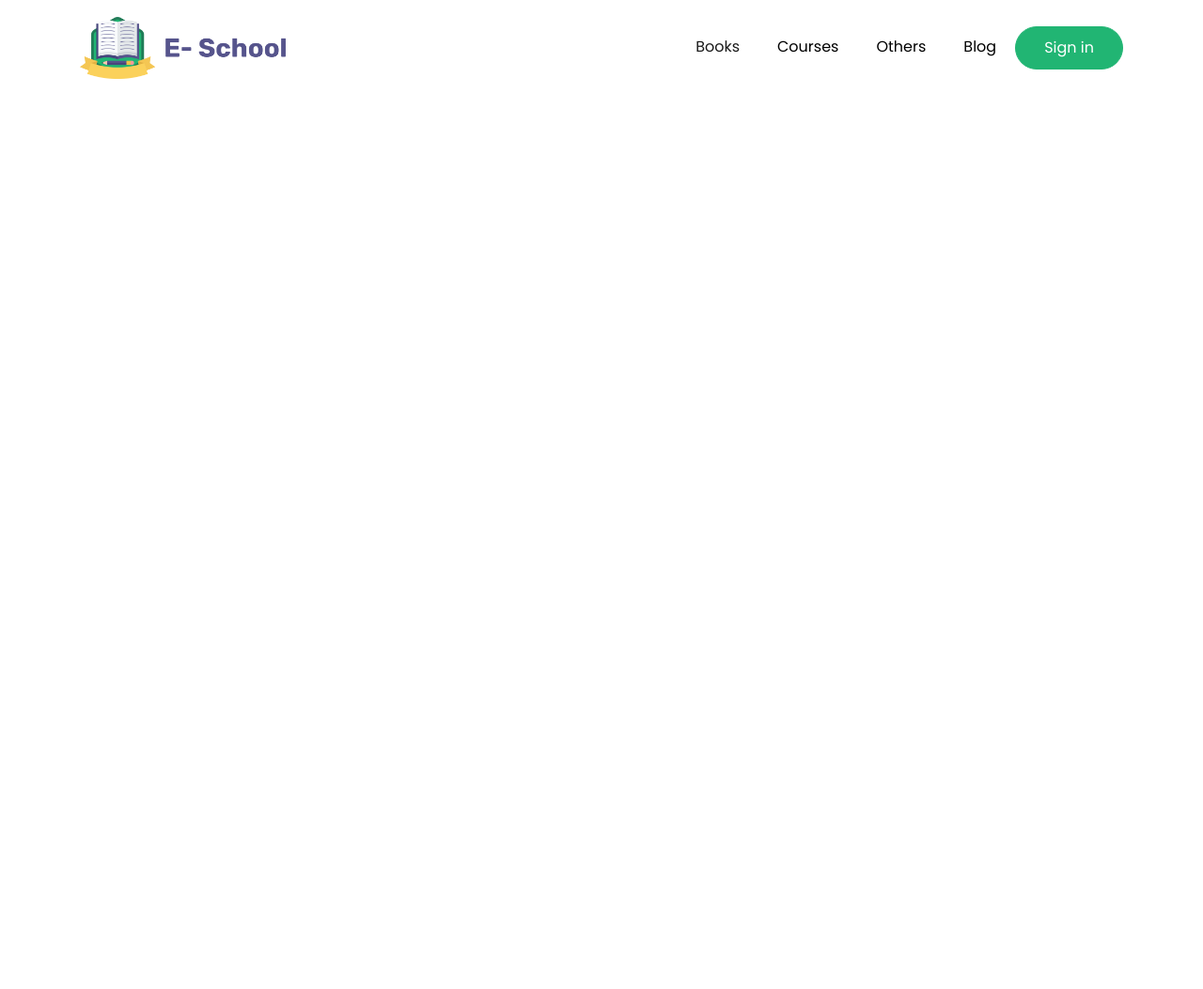
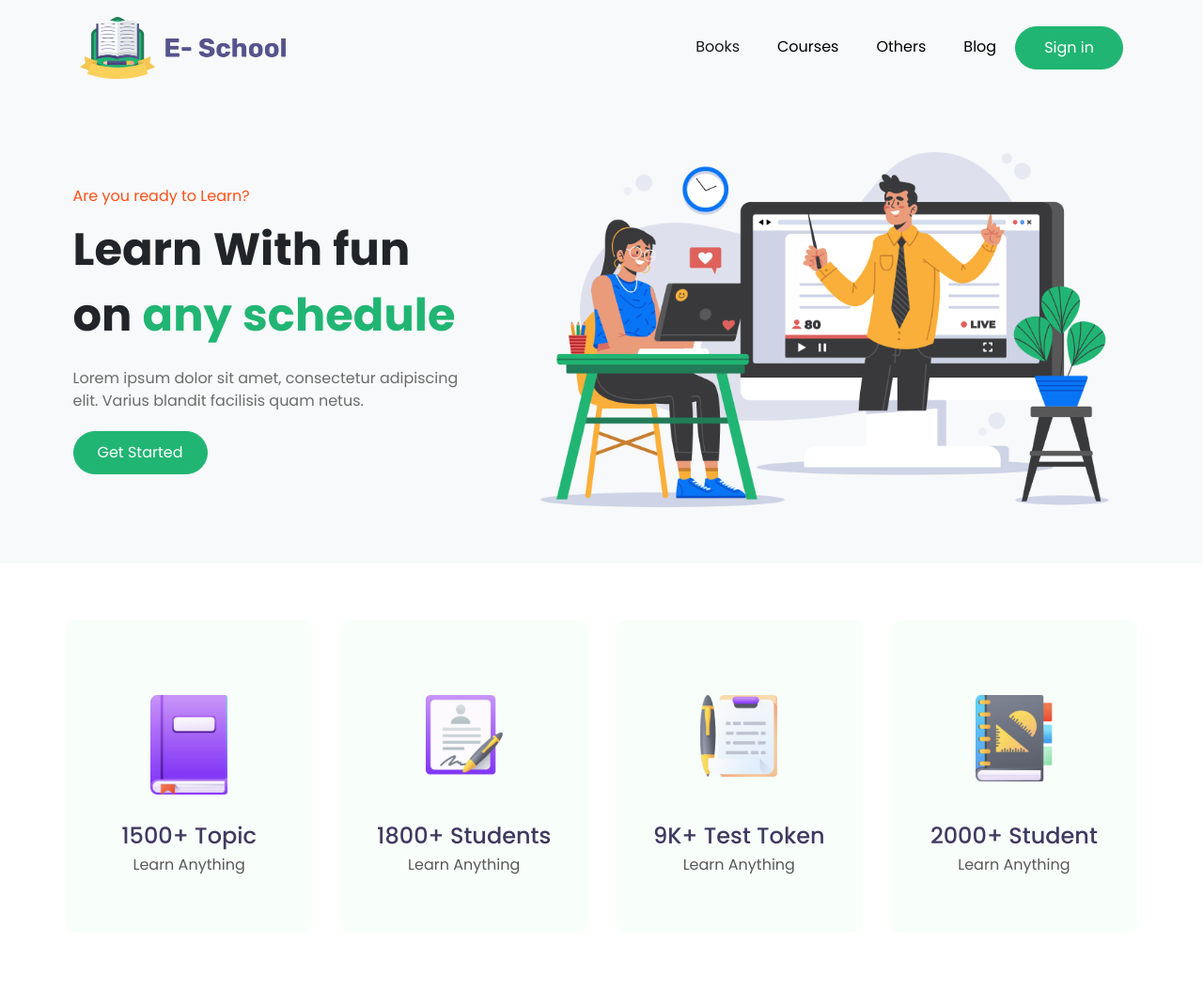
Before and after one commit to muhimin30/E-School, a plain HTML site: page index.html in a window 1280 px wide. Shown: the whole page at 94% size. Before the commit the page ends 800 px from the top, so only its background shows below. Drawn offline with nearby package versions, Linux system fonts and the light colour scheme.

Commit message:
22/10 3rd push

```diff
--- a/CSS/style.css
+++ b/CSS/style.css
@@ -14,6 +14,14 @@ html{
 }
 body{
     font-family: 'Poppins', sans-serif;
+}
+img{
+    max-width: 100%;
+    height: auto;
+}
+p{
+    font-size: 1.6rem;
+    font-weight: 400;
 }
 
 /*
@@ -55,3 +63,72 @@ body{
 .sign-in{
     color: #fff;
 }
+/*
+   hero section
+*/
+.hero-content{
+    margin: auto 0;
+    padding-right: 4rem;
+}
+.hero-p{
+    color: #6C6B6B;
+    margin: 2rem 0;
+}
+.hero-p-question{
+    color: #FD511A;
+
+}
+.hero-title{
+    font-size: 4.8rem;
+    font-weight: 700;
+    line-height: 7rem;
+    word-spacing: .1rem;
+}
+.hero-title span{
+    color: #21B573;
+}
+.hero-btn{
+    color: #fff;
+    background-color: #21B573;
+    padding: 1rem 2.5rem;
+    font-size: 1.6rem;
+    border: 1px solid #21B573;
+    border-radius: 3rem;
+    display: inline-block;
+}
+
+.about-row{
+    display: flex;
+    justify-content: space-between;
+}
+.about-items{
+    display: flex;
+    flex-direction: column;
+    padding: 5rem 3rem;
+    width: 23%;
+    background-color: #F8FFFB;
+    text-align: center;
+    border-radius: 1rem;
+    cursor: pointer;
+    transition: 0.2s;
+}
+.about-items:hover{
+    background-color: #fff;
+    box-shadow: 0rem 1rem 1.5rem -0.5rem #585859;
+
+}
+.about-items:nth-child(4){
+    margin-right: 0;
+}
+.about-items img{
+    padding: 3rem 6rem;
+}
+.about-items h4{
+    color: #413960;
+    font-size: 2.4rem;
+    font-weight: 500;
+    margin-top: auto;
+}
+.about-items p{
+    color: #585859;
+}
--- a/index.html
+++ b/index.html
@@ -11,7 +11,7 @@
 
 </head>
 <body>
-    <section class="header">
+    <section class="header bg-light">
         <div class="container">
             <nav class="navbar navbar-expand-lg ">
                 <div class="container-fluid">
@@ -36,7 +36,6 @@
                       <li class="nav-item sign-in-btn">
                         <a class="nav-link sign-in">Sign in</a>
                       </li>
-
                     </ul>
                   </div>
                 </div>
@@ -44,6 +43,48 @@
         </div>
     </section>
 
+    <section class="hero-section py-5 bg-light">
+      <div class="container">
+        <div class="row">
+          <div class="col-md-5 hero-content">
+            <p class="hero-p-question">Are you ready to Learn?</p>
+            <h2 class="hero-title">Learn With fun on <span>any schedule</span></h2>
+            <p class="hero-p">Lorem ipsum dolor sit amet, consectetur adipiscing elit. Varius blandit facilisis quam netus.</p>
+            <a href="#" class="hero-btn">Get Started</a>
+          </div>
+          <div class="col-md-7 p-5 hero-img">
+            <img src="Photos/Illustration.png" alt="">
+          </div>
+        </div>
+      </div>
+    </section>
+    <section class="about py-5">
+      <div class="container">
+        <div class="row py-5 about-row">
+          <div class="col-md-3 about-items">
+            <img src="ICON/book.png" alt="">
+            <h4>1500+ Topic</h4>
+            <p>Learn Anything</p>
+          </div>
+          <div class="col-md-3 about-items">
+            <img src="ICON/Student.png" alt="">
+            <h4>1800+ Students</h4>
+            <p>Learn Anything</p>
+          </div>
+          <div class="col-md-3 about-items">
+            <img src="ICON/Test.png" alt="">
+            <h4>9K+ Test Token</h4>
+            <p>Learn Anything</p>
+          </div>
+          <div class="col-md-3 about-items">
+            <img src="ICON/Students.png" alt="">
+            <h4>2000+ Student</h4>
+            <p>Learn Anything</p>
+          </div>
+        </div>
+      </div>
+    </section>
+
     <!-- BOOTSTRAP JavaScript CDN -->
 <script src="https://cdn.jsdelivr.net/npm/bootstrap@5.2.2/dist/js/bootstrap.bundle.min.js" integrity="sha384-OERcA2EqjJCMA+/3y+gxIOqMEjwtxJY7qPCqsdltbNJuaOe923+mo//f6V8Qbsw3" crossorigin="anonymous"></script>
 </body>
```
